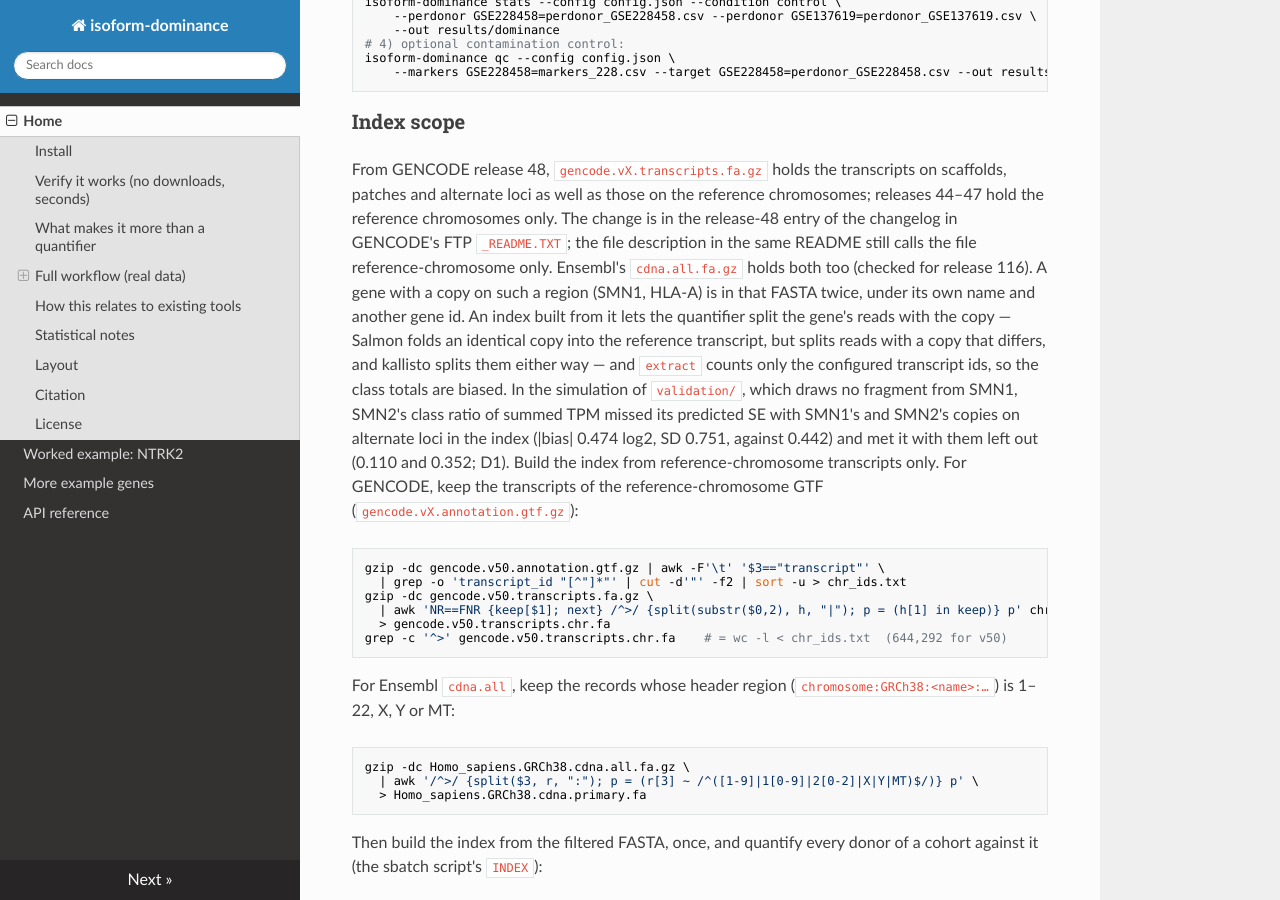
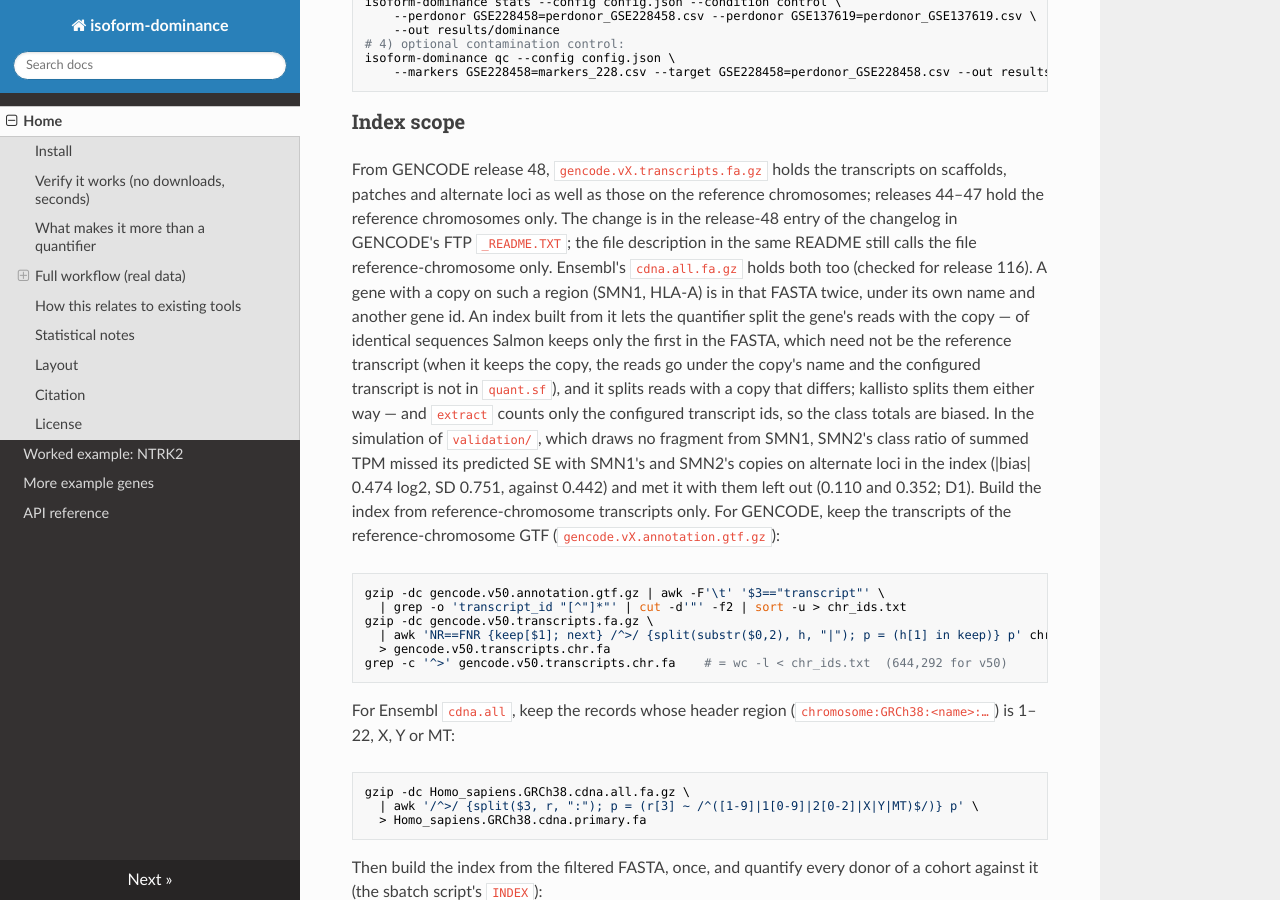
Before and after one commit to charliekim97/isoform-dominance-pipeline, an MkDocs documentation site: the page built from docs/index.md, in a window 1280 px wide and 900 px high, scrolled down 10470 px. Built offline with MkDocs 1.6.1, drawn with Linux system fonts in a browser that asks for light colours; nearby versions of some CDN libraries.

Commit message:
docs: Salmon keeps the first of identical sequences, not the reference transcript
README's Index scope paragraph and the index_scope docstring said Salmon folds
an identical copy into the reference transcript. It keeps only the first of
identical sequences in the FASTA, which need not be the reference transcript,
as the README itself says of duplicate_clusters.tsv and as the simulation's
index did for 36 records. When it keeps the copy, the reads go under the copy's
name and the configured transcript is missing from quant.sf.

```diff
--- a/docs/index.md
+++ b/docs/index.md
@@ -474,10 +474,11 @@ of the changelog in GENCODE's FTP `_README.TXT`; the file description in the sam
 still calls the file reference-chromosome only. Ensembl's `cdna.all.fa.gz` holds both too
 (checked for release 116). A gene with a copy on such a region (SMN1, HLA-A) is in that
 FASTA twice, under its own name and another gene id. An index built from it lets the
-quantifier split the gene's reads with the copy — Salmon folds an identical copy into the
-reference transcript, but splits reads with a copy that differs, and kallisto splits them
-either way — and `extract` counts only the configured transcript ids, so the class totals
-are biased. In the simulation of `validation/`, which draws no fragment from SMN1, SMN2's class
+quantifier split the gene's reads with the copy — of identical sequences Salmon keeps only
+the first in the FASTA, which need not be the reference transcript (when it keeps the copy,
+the reads go under the copy's name and the configured transcript is not in `quant.sf`), and
+it splits reads with a copy that differs; kallisto splits them either way — and `extract`
+counts only the configured transcript ids, so the class totals are biased. In the simulation of `validation/`, which draws no fragment from SMN1, SMN2's class
 ratio of summed TPM missed its predicted SE with SMN1's and SMN2's copies on alternate loci in
 the index (|bias| 0.474 log2, SD 0.751, against 0.442) and met it with them left out (0.110 and
 0.352; D1). Build the index from reference-chromosome transcripts only. For GENCODE, keep
```
Also changed, not shown: CHANGELOG.md (+8 -0 lines), README.md (+5 -4 lines), 1 other file.
